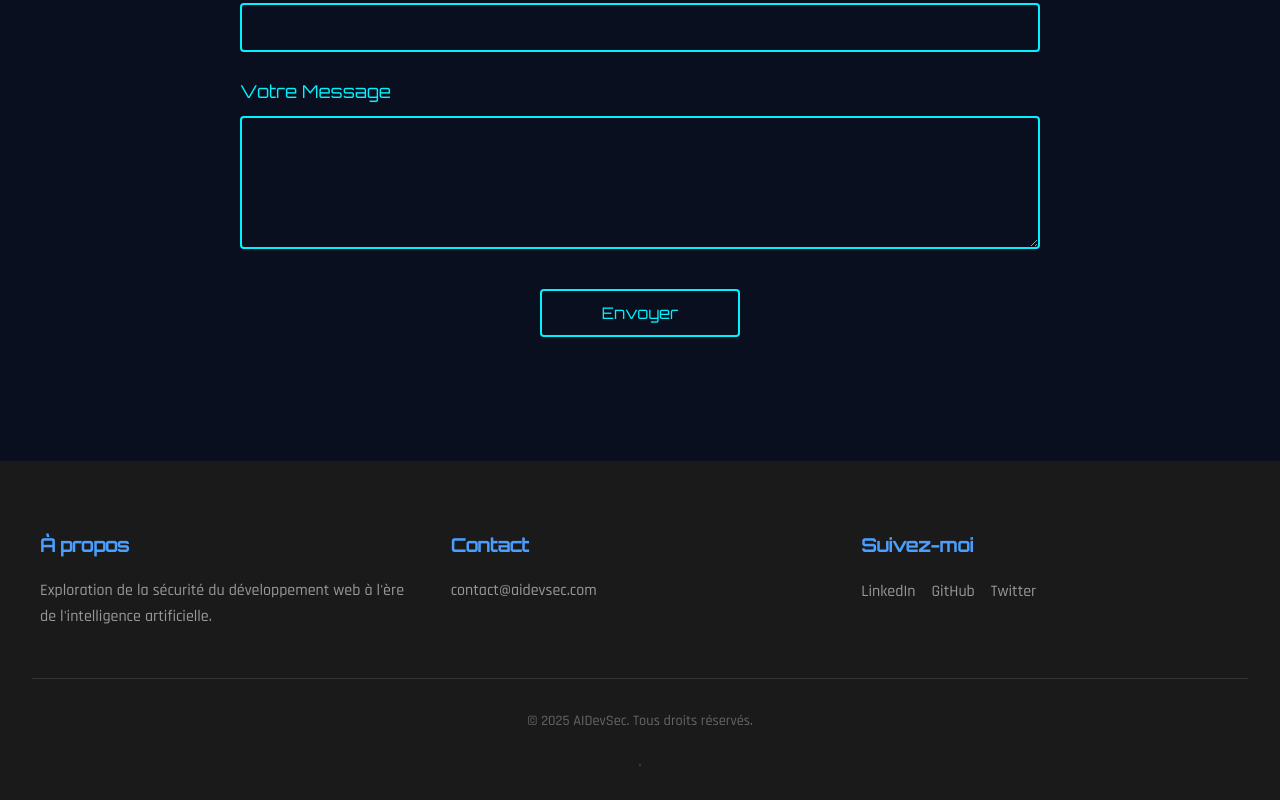
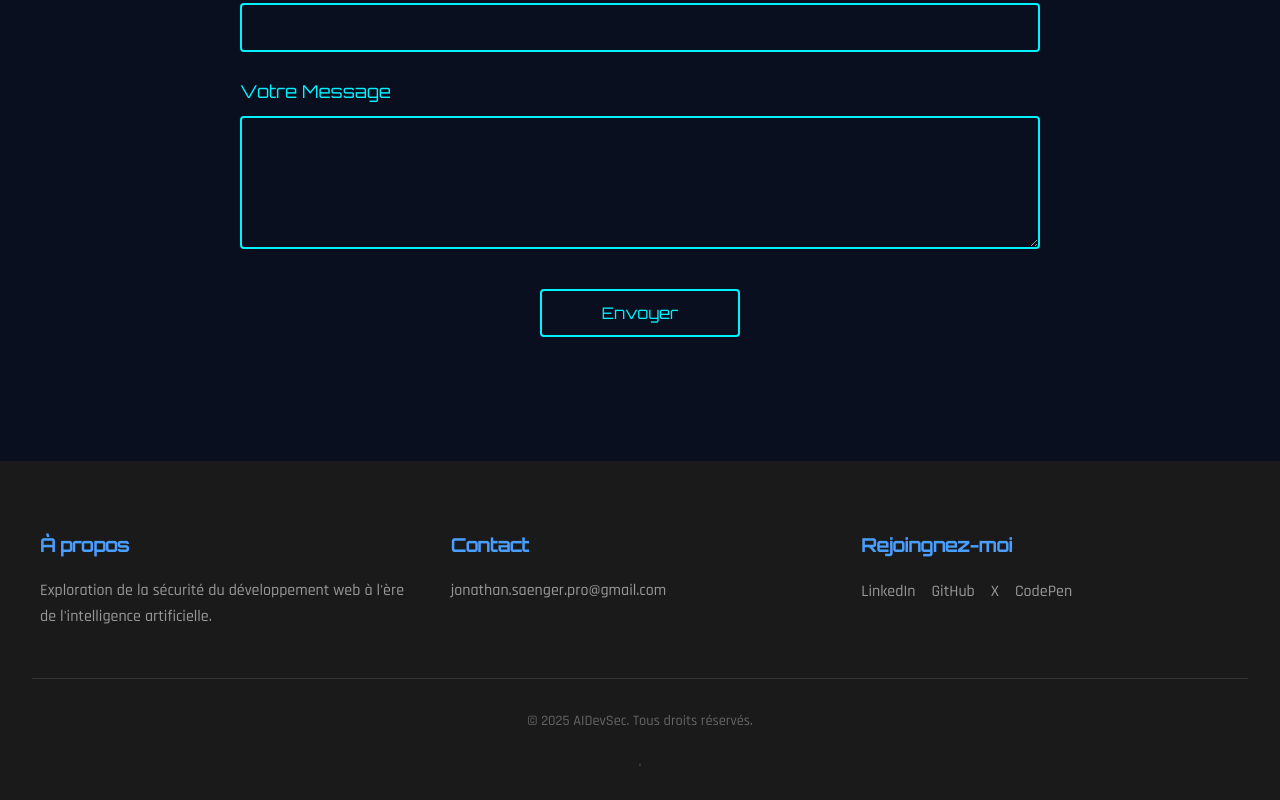
Before and after one commit to Jonathan-Saenger/AIDevSec, a Vue app: page / in a window 1280 px wide. Shown: the part 1993-2793 px from the top of the page. Built offline with nearby package versions, Linux system fonts and the light colour scheme; no server answers.

Commit message:
MAIN > Footer: MàJ des liens vers les réseaux sociaux

```diff
--- a/src/components/Footer.vue
+++ b/src/components/Footer.vue
@@ -8,15 +8,16 @@
 
       <div class="footer-section">
         <h3>Contact</h3>
-        <p>contact@aidevsec.com</p>
+        <p>jonathan.saenger.pro@gmail.com</p>
       </div>
 
       <div class="footer-section">
-        <h3>Suivez-moi</h3>
+        <h3>Rejoingnez-moi</h3>
         <div class="social-links">
-          <a href="#" target="_blank" rel="noopener">LinkedIn</a>
-          <a href="#" target="_blank" rel="noopener">GitHub</a>
-          <a href="#" target="_blank" rel="noopener">Twitter</a>
+          <a href="https://www.linkedin.com/in/jonathansaenger/" target="_blank" rel="noopener">LinkedIn</a>
+          <a href="https://github.com/Jonathan-Saenger" target="_blank" rel="noopener">GitHub</a>
+          <a href="https://x.com/SaengerPro" target="_blank" rel="noopener">X</a>
+          <a href="https://codepen.io/Jonathan-Saenger" target="_blank" rel="noopener">CodePen</a>
         </div>
       </div>
     </div>
```
